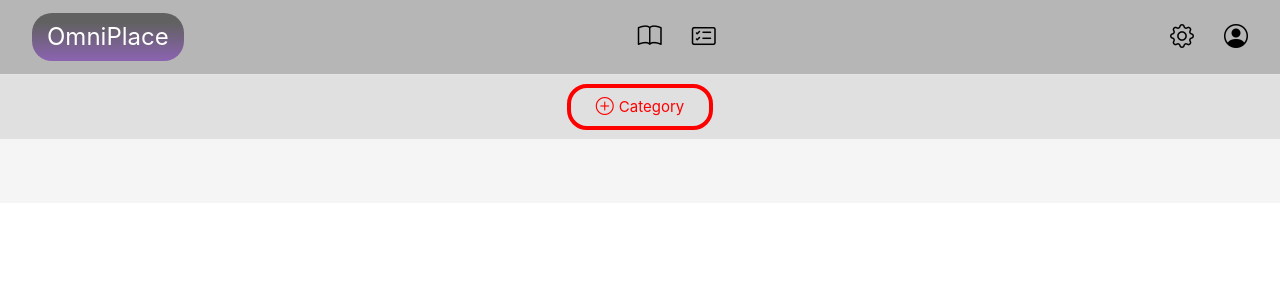
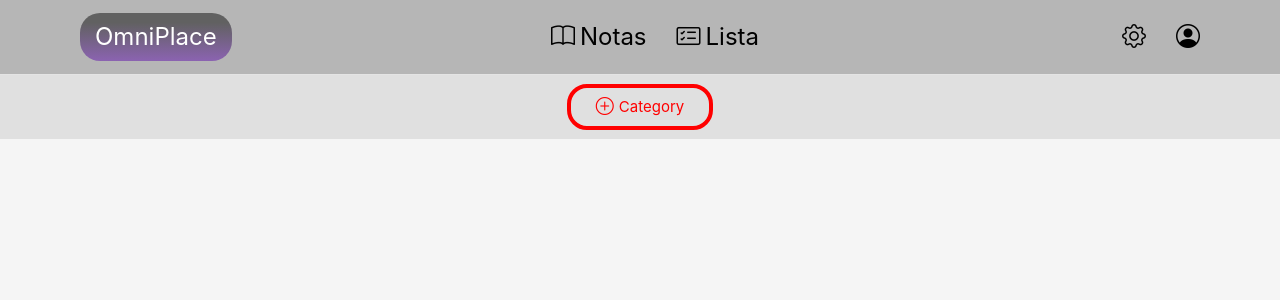
Before and after one commit to iDelTer/OmniPlace, a Vue app: page / in a window 1280 px wide. Shown: the top 300 px of the page. Built offline with nearby package versions, Linux system fonts and the light colour scheme.

Commit message:
Started working on the themes system

```diff
--- a/src/assets/base.css
+++ b/src/assets/base.css
@@ -1,6 +1,6 @@
 /* color palette from <https://github.com/vuejs/theme> */
 @import 'bootstrap-icons/font/bootstrap-icons.css';
-:root {
+/* :root {
   --vt-c-white: #ffffff;
   --vt-c-white-soft: #f8f8f8;
   --vt-c-white-mute: #f2f2f2;
@@ -23,7 +23,7 @@
 }
 
 /* semantic color variables for this project */
-:root {
+/* :root {
   --color-background: var(--vt-c-white);
   --color-background-soft: var(--vt-c-white-soft);
   --color-background-mute: var(--vt-c-white-mute);
@@ -35,9 +35,8 @@
   --color-text: var(--vt-c-text-light-1);
 
   --section-gap: 160px;
-}
-
-@media (prefers-color-scheme: dark) {
+} */
+/* @media (prefers-color-scheme: dark) {
   :root {
     --color-background: var(--vt-c-black);
     --color-background-soft: var(--vt-c-black-soft);
@@ -49,8 +48,8 @@
     --color-heading: var(--vt-c-text-dark-1);
     --color-text: var(--vt-c-text-dark-2);
   }
-}
-
+}*/
+/*
 *,
 *::before,
 *::after {
@@ -74,3 +73,59 @@ body {
   -webkit-font-smoothing: antialiased;
   -moz-osx-font-smoothing: grayscale;
 }
+*/
+
+/* Declaring colors variables */
+:root{
+    /* Light Mode */
+    --light-background-color: whitesmoke;
+    --light-text-color: black;
+    --light-navbar-background-color: #b6b6b6;
+    --light-list-menu-background-color: #e0e0e0;
+
+    /* Light mode */
+    --dark-background-color: rgb(78, 78, 78);
+    --dark-text-color: rgb(236, 236, 236);
+    --dark-navbar-background-color: #3a3a3a;
+    --dark-list-menu-background-color: #797979;
+}
+
+/* Theme default */
+:root{
+  --background-color: var(--light-background-color);
+  --text-color: var(--light-text-color);
+  --navbar-background-color: var(--light-navbar-background-color);
+  --list-menu-background-color: var(--light-list-menu-background-color);
+}
+
+/* Dark Theme */
+@media (prefers-color-scheme: dark){
+  :root {
+    --background-color: var(--dark-background-color);
+    --text-color: var(--dark-text-color);
+    --navbar-background-color: var(--dark-navbar-background-color);
+    --list-menu-background-color: var(--dark-list-menu-background-color);
+  }
+}
+
+*, *::before, *::after {
+  box-sizing: border-box;
+  margin: 0;
+  position: relative;
+  font-weight: normal;
+}
+
+body {
+  position: relative;
+  min-height: 100vh;
+  color: var(--text-color);
+  background: var(--background-color);
+  transition: color 0.5s, background-color 0.5s;
+  line-height: 1.6;
+  font-family: Inter, -apple-system, BlinkMacSystemFont, 'Segoe UI', Roboto, Oxygen, Ubuntu,
+    Cantarell, 'Fira Sans', 'Droid Sans', 'Helvetica Neue', sans-serif;
+  font-size: 15px;
+  text-rendering: optimizeLegibility;
+  -webkit-font-smoothing: antialiased;
+  -moz-osx-font-smoothing: grayscale;
+}
--- a/src/components/Lists/list.css
+++ b/src/components/Lists/list.css
@@ -9,7 +9,7 @@
   flex-wrap: wrap;
   align-content: center;
   justify-content: center;
-  background-color: rgb(224, 224, 224);
+  background-color: var(--list-menu-background-color);
 }
 .menu-item{
   position: relative;
@@ -59,5 +59,4 @@
   justify-content: center;
   align-content: flex-start;
   padding: 2rem;
-  background-color: whitesmoke;
 }
--- a/src/components/Navbar/Navbar.vue
+++ b/src/components/Navbar/Navbar.vue
@@ -1,21 +1,23 @@
-<script setup>
-
-</script>
+<script setup></script>
 
 <template>
 	<div class="navbar">
 		<div class="nav-logo">
-            <p><span class="title-text title-first">Omni</span><span class="title-text title-second">Place</span></p>
+			<p>
+				<span class="title-text title-first">Omni</span
+				><span class="title-text title-second">Place</span>
+			</p>
 		</div>
 		<div class="nav-apps nav-icons">
 			<div class="apps-icon">
 				<i class="nav-icon bi bi-book"></i>
+				<span>Notas</span>
 			</div>
 			<div class="apps-icon">
 				<i class="nav-icon bi bi-card-checklist"></i>
+				<span>Lista</span>
 			</div>
 		</div>
-        <div>
 		<div class="nav-settings nav-icons">
 			<div class="settings-icon">
 				<i class="nav-icon bi bi-gear"></i>
@@ -25,15 +27,12 @@
 			</div>
 		</div>
 	</div>
-    </div>
 </template>
 
 <script>
-	export default {
-
-    }
+	export default {}
 </script>
 
 <style scoped>
-    @import './navbar.css'
+	@import "./navbar.css";
 </style>
--- a/src/components/Navbar/navbar.css
+++ b/src/components/Navbar/navbar.css
@@ -1,6 +1,6 @@
 .navbar{
     position: relative;
-    padding-inline: 2rem;
+    padding-inline: 5rem;
     display: flex;
     flex-direction: row;
     flex-wrap: wrap;
@@ -8,10 +8,10 @@
     align-content: center;
     width: 100%;
     height: 75px;
-    background-color: rgb(182, 182, 182);
+    background-color: var(--navbar-background-color);
     border-bottom: 1px solid rgb(228, 228, 228);
     font-size: 24px;
-    color: black;
+    color: var(--text-color);
     font-weight: bold;
 }
 .navbar div{
@@ -20,10 +20,13 @@
 
 
 .nav-logo{
+    position: relative;
     display: flex;
     flex-direction: row;
     flex-wrap: wrap;
     align-content: center;
+    justify-content: flex-start;
+    width: 33%;
 }
 .nav-logo p{
     padding-block: 5px;
@@ -37,14 +40,14 @@
     color: white;
 }
 
-
 .nav-icons{
     position: relative;
-    width: auto;
+    width: 33%;
     display: flex;
     flex-direction: row;
     flex-wrap: wrap;
     align-content: center;
+    justify-content: center;
 }
 .nav-icons div{
     position: relative;
@@ -57,3 +60,16 @@
 .nav-icons i{
     margin-left: 30px;
 }
+.apps-icon span{
+    margin-left: 5px;
+}
+
+.nav-settings{
+    position: relative;
+    display: flex;
+    flex-direction: row;
+    flex-wrap: wrap;
+    justify-content: flex-end;
+    align-content: center;
+    width: 33%;
+}
```
Lines whose indentation alone changed are shown as unchanged.
